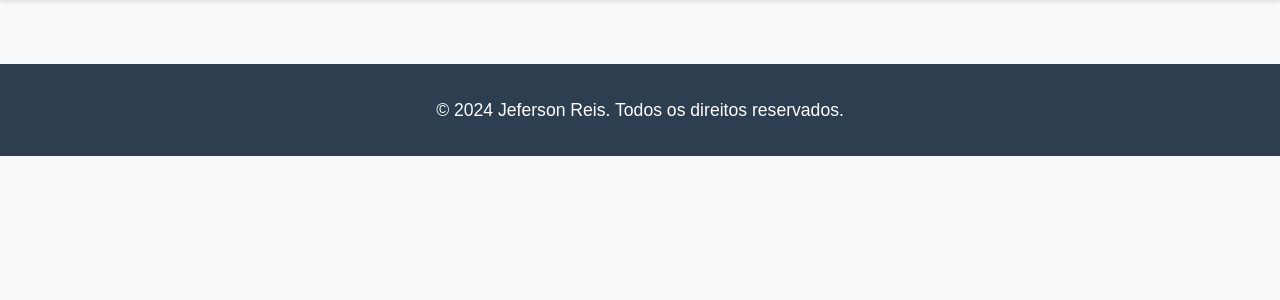
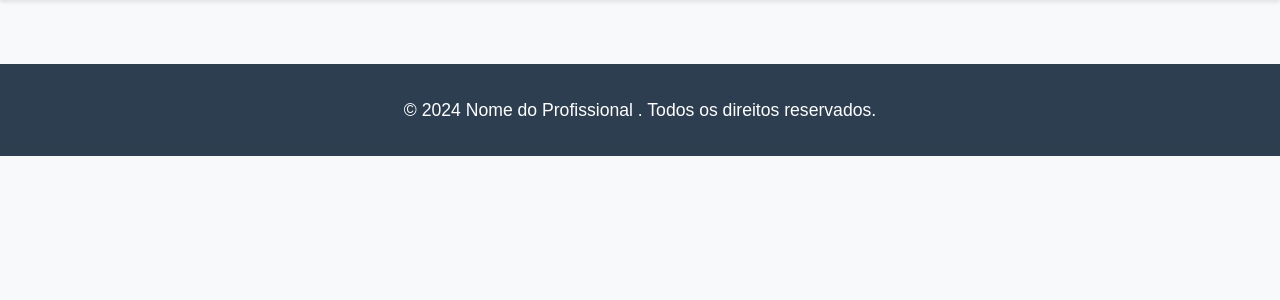
Before and after one commit to Augusto-S01/lp2, a Django app: page /portfolio/1/ in a window 1280 px wide. Shown: the part 112-412 px from the top of the page. Run offline with Django 4.2, Linux system fonts and the light colour scheme; data comes from the database, SQL or seed files in the repository; both versions use the stored data as it was after the commit.

Commit message:
bugfix : arrumando nome do profissional

```diff
--- a/portfolio/models.py
+++ b/portfolio/models.py
@@ -8,6 +8,8 @@ class Portfolio(models.Model):
     description = models.TextField()
     created_at = models.DateTimeField(auto_now_add=True)
     is_tenant = models.BooleanField(default=False)
+
+    professional_name = models.CharField(max_length=100, blank=True)  # Novo campo para o nome do profissional
 
     instagram_url = models.URLField(blank=True)
     tiktok_url = models.URLField(blank=True)
--- a/portfolio/templates/portfolio/base.html
+++ b/portfolio/templates/portfolio/base.html
@@ -24,9 +24,12 @@
 
     {% block content %}{% endblock %}
 
-    <footer>
-        <p>&copy; {% now "Y" %} {% block footer_name %}Nome do Profissional{% endblock %}. Todos os direitos reservados.</p>
-    </footer>
+<footer>
+    <p>&copy; {% now "Y" %} {% block footer_name %}{{ portfolio.professional_name }}{% endblock %}. Todos os direitos reservados.</p>
+</footer>
+
+
+
 
     <script src="https://unpkg.com/swiper/swiper-bundle.min.js"></script>
     <script src="{% static 'js/main.js' %}"></script>
--- a/portfolio/templates/portfolio/detail.html
+++ b/portfolio/templates/portfolio/detail.html
@@ -3,7 +3,6 @@
 {% load static %}
 
 {% block content %}
-
     {% for secao_context in secoes %}
         {% with secao=secao_context.secao %}
             {% if secao_context.tipo == "SecaoDescritiva" %}
@@ -15,8 +14,12 @@
             {% endif %}
         {% endwith %}
     {% endfor %}
-
-
 {% endblock %}
 
-{% block footer_name %}Jeferson Reis{% endblock %}
+{% block footer_name %}
+    {% if portfolio.professional_name %}
+        {{ portfolio.professional_name }}
+    {% else %}
+        Nome do Profissional
+    {% endif %}
+{% endblock %}
```
Also changed, not shown: db.sqlite3, portfolio/migrations/0007_portfolio_professional_name.py (added). Lines whose indentation alone changed are shown as unchanged.
